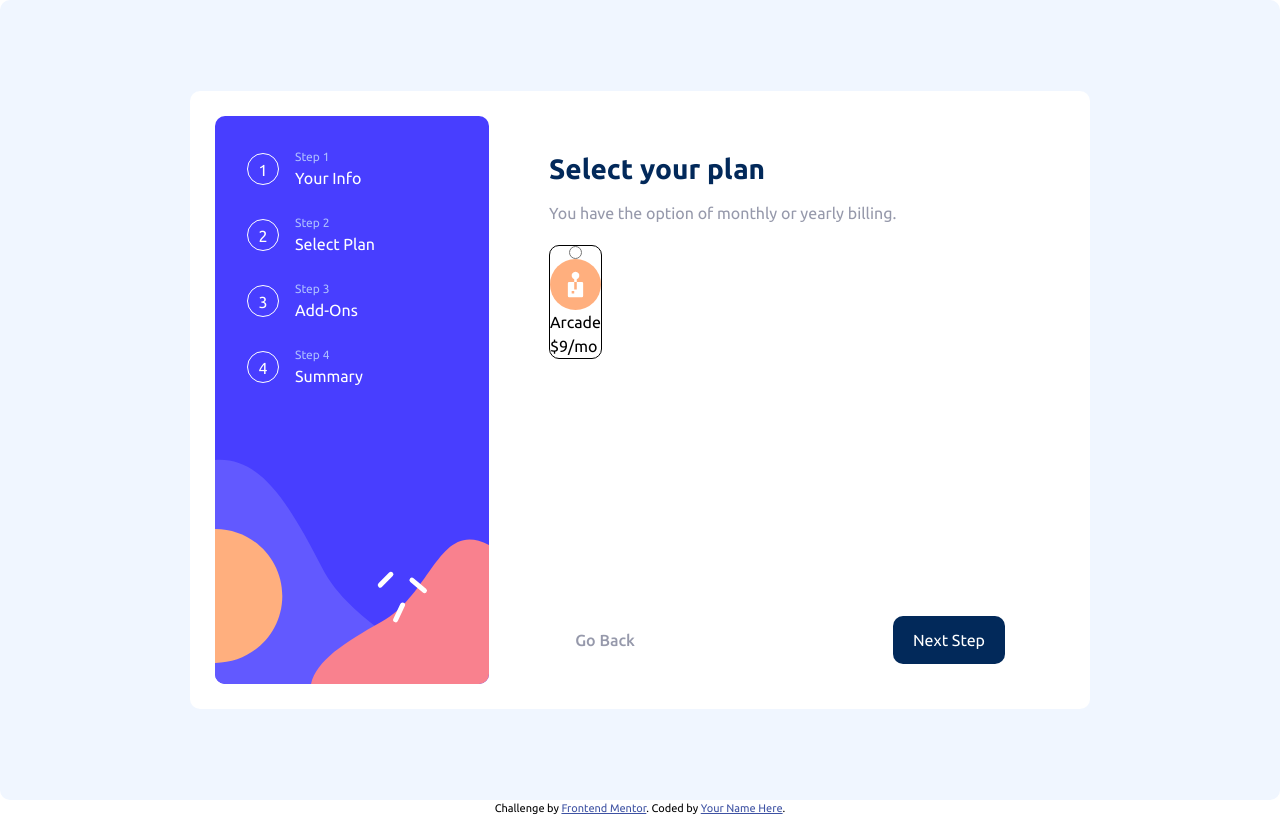
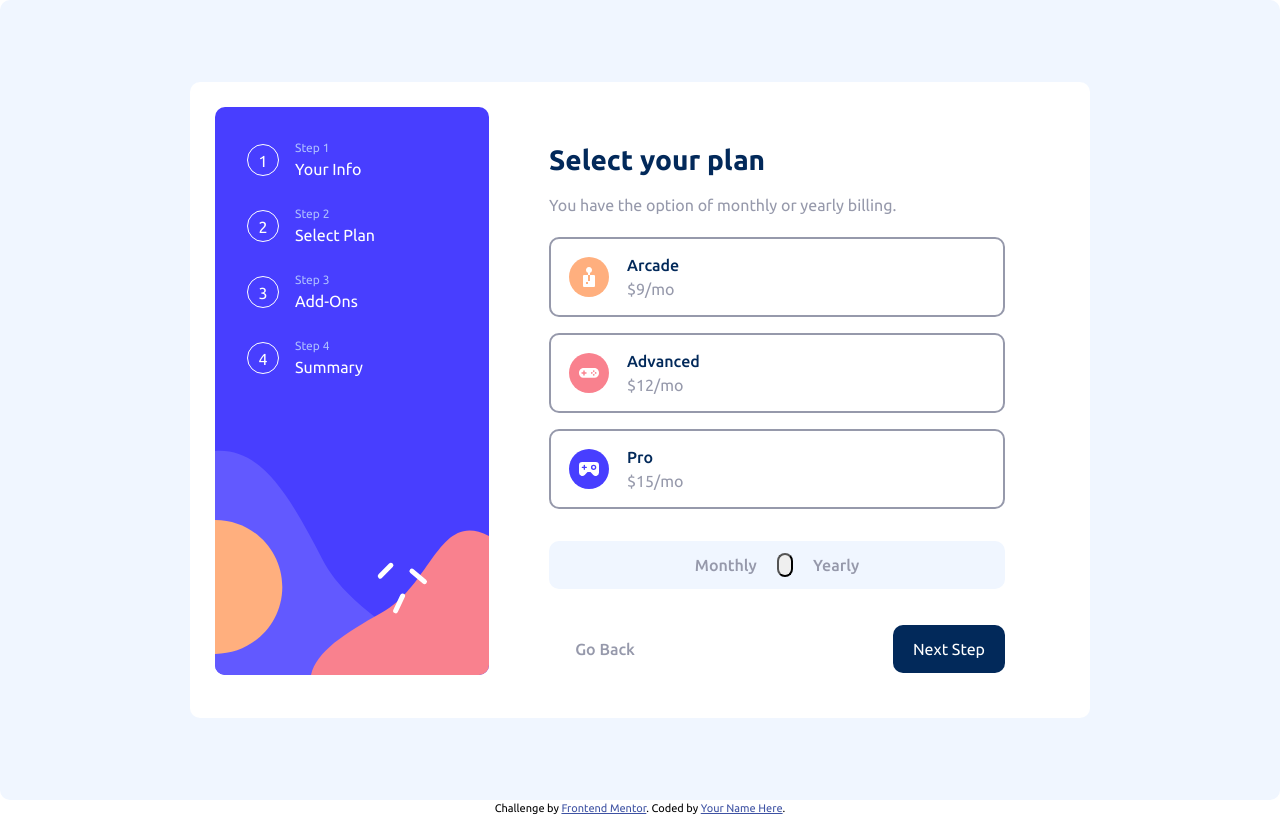
Before and after one commit to msabin/FlowForm, a React (Vite) app in the folder signup-flow/: page / in a window 1280 px wide. Both pictures are taken after typing "Sample", "name@example.com", "Sample" into the empty fields and a click on the button "Next Step". Built offline with nearby package versions, Linux system fonts and the light colour scheme.

Commit message:
Have SelectPlan looking decent with CSS now.  Still need to do the toggle button.

```diff
--- a/signup-flow/src/components/pages/SelectPlan.jsx
+++ b/signup-flow/src/components/pages/SelectPlan.jsx
@@ -1,5 +1,6 @@
 import "../../styles/components/pages/selectplan.scss";
-import arcadeSVG from "../../assets/images/icon-arcade.svg";
+import { plans } from "../../utils/constants.js";
+// import arcadeSVG from "../../assets/images/icon-arcade.svg";
 
 export function SelectPlan({
   userData,
@@ -23,18 +24,27 @@ export function SelectPlan({
           </p>
         </header>
 
-        <div className="cards-container">
-          <label className="plan-card">
-            <input type="radio" className="plan-radio" />
-            <img src={arcadeSVG} />
+        <div className="plans-container">
+          {plans.map((plan) => (
+            <label className="plan-card">
+              <input type="radio" name="plan-radio" className="visually-hidden" />
+              <img src={plan.svg} />
 
-            <span className="plan-container">
-              <span className="plan-title">Arcade</span>
-              <span className="plan-price">$9/mo</span>
-            </span>
-          </label>
+              <span className="plan-container">
+                <span className="plan-title">{plan.type}</span>
+                <span className="plan-price">${plan.monthlyPrice}/mo</span>
+              </span>
+            </label>
+          ))}
+
+        <div className="toggle-container">
+          <span>Monthly</span>
+          <button className="toggle"/>
+          <span>Yearly</span>
         </div>
+
       </div>
+    </div>
 
       <div className="button-container">
         <button className="go-back" onClick={onGoBack}>
--- a/signup-flow/src/styles/base/_global.scss
+++ b/signup-flow/src/styles/base/_global.scss
@@ -18,3 +18,15 @@ p {
 header {
   margin-bottom: 1.25rem;
 }
+
+.visually-hidden {
+  border: 0;
+  clip: rect(0 0 0 0);
+  height: auto;
+  margin: 0;
+  overflow: hidden;
+  padding: 0;
+  position: absolute;
+  width: 1px;
+  white-space: nowrap;
+}
--- a/signup-flow/src/styles/components/pages/selectplan.scss
+++ b/signup-flow/src/styles/components/pages/selectplan.scss
@@ -1,16 +1,54 @@
-.cards-container {
+@use '../../abstracts/variables';
+
+.plans-container {
   display: flex;
+  flex-direction: column;
+  gap: 1rem;
 
   label.plan-card {
-    border: 1px solid;
+    border: 2px solid variables.$cool-gray;
 
     display: flex;
-    flex-direction: column;
-    justify-content: space-between;
+    align-items: center;
+
+    &:focus-within {
+      border-color: variables.$purplish-blue;
+    }
+
+    &:has(:checked) {
+      border-color: variables.$purplish-blue;
+      background-color: variables.$magnolia;
+    }
+
+    img {
+      margin: 18px;
+    }
+
+    .plan-title {
+      color: variables.$marine-blue;
+      font-weight: variables.$medium;
+    }
+
+    .plan-price {
+      color: variables.$cool-gray;
+    }
 
     .plan-container {
       display: flex;
       flex-direction: column;
     }
   }
+
+  .toggle-container {
+    display: flex;
+    justify-content: center;
+    gap: 20px;
+
+    margin: 1rem 0;
+    background-color: variables.$magnolia;
+    padding: .75em 0;
+
+    font-weight: variables.$medium;
+    color: variables.$cool-gray;
+  }
 }
--- /dev/null
+++ b/signup-flow/src/utils/constants.js
@@ -0,0 +1,9 @@
+import arcadeSVG from "../assets/images/icon-arcade.svg";
+import advancedSVG from "../assets/images/icon-advanced.svg";
+import proSVG from "../assets/images/icon-pro.svg";
+
+export const plans = [
+  { type: "Arcade", monthlyPrice: 9, svg: arcadeSVG },
+  { type: "Advanced", monthlyPrice: 12, svg: advancedSVG },
+  { type: "Pro", monthlyPrice: 15, svg: proSVG }
+];
```
